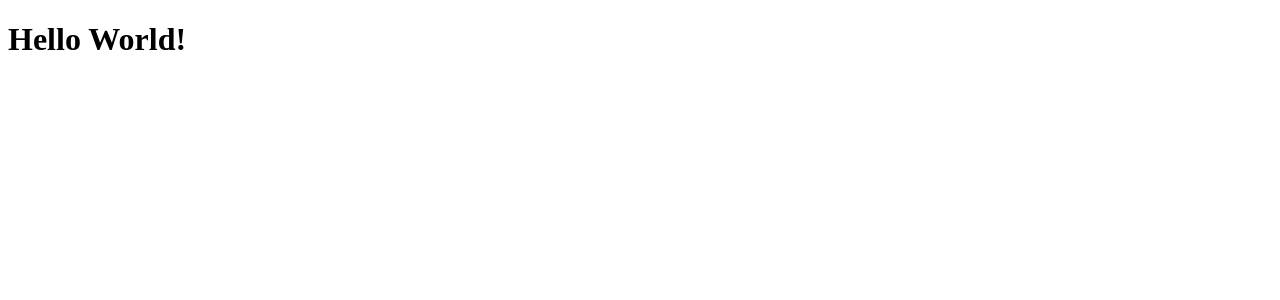
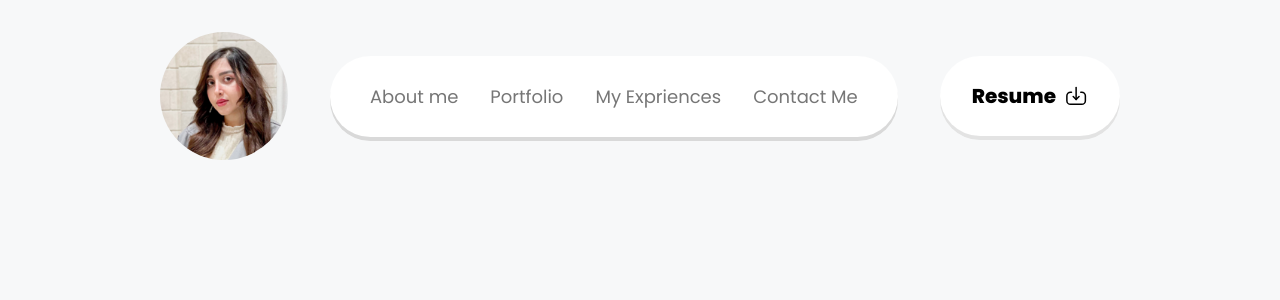
Before and after one commit to amirjafari82/zahra-portolio, a React (Vite) app: page / in a window 1280 px wide. Shown: the top 300 px of the page. Built offline with nearby package versions, Linux system fonts and the light colour scheme.

Commit message:
Header Finished

```diff
--- a/index.html
+++ b/index.html
@@ -1,9 +1,15 @@
-<!doctype html>
+<!DOCTYPE html>
 <html lang="en">
   <head>
     <meta charset="UTF-8" />
     <link rel="icon" type="image/svg+xml" href="/vite.svg" />
     <meta name="viewport" content="width=device-width, initial-scale=1.0" />
+    <link rel="preconnect" href="https://fonts.googleapis.com" />
+    <link rel="preconnect" href="https://fonts.gstatic.com" crossorigin />
+    <link
+      href="https://fonts.googleapis.com/css2?family=Poppins:ital,wght@0,100;0,200;0,300;0,400;0,500;0,600;0,700;0,800;0,900;1,100;1,200;1,300;1,400;1,500;1,600;1,700;1,800;1,900&display=swap"
+      rel="stylesheet"
+    />
     <title>zahra-portfolio</title>
   </head>
   <body>
--- a/package.json
+++ b/package.json
@@ -11,7 +11,8 @@
   },
   "dependencies": {
     "react": "^19.1.1",
-    "react-dom": "^19.1.1"
+    "react-dom": "^19.1.1",
+    "styled-components": "^6.1.19"
   },
   "devDependencies": {
     "@eslint/js": "^9.36.0",
--- a/src/App.jsx
+++ b/src/App.jsx
@@ -1,13 +1,20 @@
-import { useState } from 'react'
-import './App.css'
+import { useState } from "react";
+import "./App.css";
+import Header from "./Header";
+import styled from "styled-components";
+
+const Main = styled.div`
+  padding: 32px 160px;
+  background-color: #F7F8F9;
+  height: 100vh;
+`
 
 function App() {
-
   return (
-    <>
-      <h1>Hello World!</h1>
-    </>
-  )
+    <Main>
+      <Header />
+    </Main>
+  );
 }
 
-export default App
+export default App;
--- /dev/null
+++ b/src/Header.jsx
@@ -0,0 +1,88 @@
+import React from "react";
+import styled from "styled-components";
+import Download from "./assets/icons/Download";
+
+const StyledHeader = styled.header`
+  display: flex;
+  justify-content: space-between;
+  align-items: center;
+`;
+
+const StyledImage = styled.img`
+  width: 128px;
+  height: 128px;
+  border-radius: 100%;
+`;
+
+const StyledNavbar = styled.div`
+  display: flex;
+  gap: 32px;
+  justify-content: center;
+  align-items: center;
+  background-color: #ffffff;
+  padding: 27px 40px;
+  border-radius: 100px;
+  box-shadow: 0px 4px 0px 0px #d9d9d9;
+`;
+
+const StyledItem = styled.a`
+  cursor: pointer;
+  font-weight: 400;
+  font-size: 18px;
+  color: #767676;
+  transition: 0.3s all ease-in-out;
+  &:hover {
+    color: #000;
+  }
+`;
+
+const ResumeDownload = styled.button`
+  display: flex;
+  align-items: center;
+  justify-content: center;
+  background-color: #fff;
+  padding: 25px 32px;
+  border: none;
+  border-radius: 56px;
+  box-shadow: 0px 4px 0px 0px #e3e3e3;
+  gap: 8px;
+  font-weight: 800;
+  font-size: 20px;
+  cursor: pointer;
+`;
+
+const items = [
+  {
+    name: "About me",
+    link: "#",
+  },
+  {
+    name: "Portfolio",
+    link: "#",
+  },
+  {
+    name: "My Expriences",
+    link: "#",
+  },
+  {
+    name: "Contact Me",
+    link: "#",
+  },
+];
+
+export default function Header() {
+  return (
+    <StyledHeader>
+      <StyledImage src={"./images/zahra-header.png"} />
+      <StyledNavbar>
+        {items.map((i) => (
+          <StyledItem>{i.name}</StyledItem>
+        ))}
+      </StyledNavbar>
+      <ResumeDownload>
+        Resume
+        <Download />
+      </ResumeDownload>
+    </StyledHeader>
+  );
+}
--- /dev/null
+++ b/src/assets/icons/Download.jsx
@@ -0,0 +1,36 @@
+import * as React from "react";
+function Download(props) {
+  return (
+    <svg
+      width={24}
+      height={24}
+      viewBox="0 0 24 24"
+      fill="none"
+      xmlns="http://www.w3.org/2000/svg"
+      {...props}
+    >
+      <path
+        d="M12.1223 15.436L12.1223 3.39502"
+        stroke="black"
+        strokeWidth={1.5}
+        strokeLinecap="round"
+        strokeLinejoin="round"
+      />
+      <path
+        d="M15.0383 12.5083L12.1223 15.4363L9.20633 12.5083"
+        stroke="black"
+        strokeWidth={1.5}
+        strokeLinecap="round"
+        strokeLinejoin="round"
+      />
+      <path
+        d="M16.7551 8.12793H17.6881C19.7231 8.12793 21.3721 9.77693 21.3721 11.8129V16.6969C21.3721 18.7269 19.7271 20.3719 17.6971 20.3719L6.55707 20.3719C4.52207 20.3719 2.87207 18.7219 2.87207 16.6869V11.8019C2.87207 9.77293 4.51807 8.12793 6.54707 8.12793L7.48907 8.12793"
+        stroke="black"
+        strokeWidth={1.5}
+        strokeLinecap="round"
+        strokeLinejoin="round"
+      />
+    </svg>
+  );
+}
+export default Download;
--- a/src/index.css
+++ b/src/index.css
@@ -0,0 +1,5 @@
+* {
+  font-family: 'Poppins';
+  margin: 0;
+  padding: 0;
+}
```
Also changed, not shown: public/images/zahra-header.png (added), 1 other file (tests, documents, lock files or other folders).
